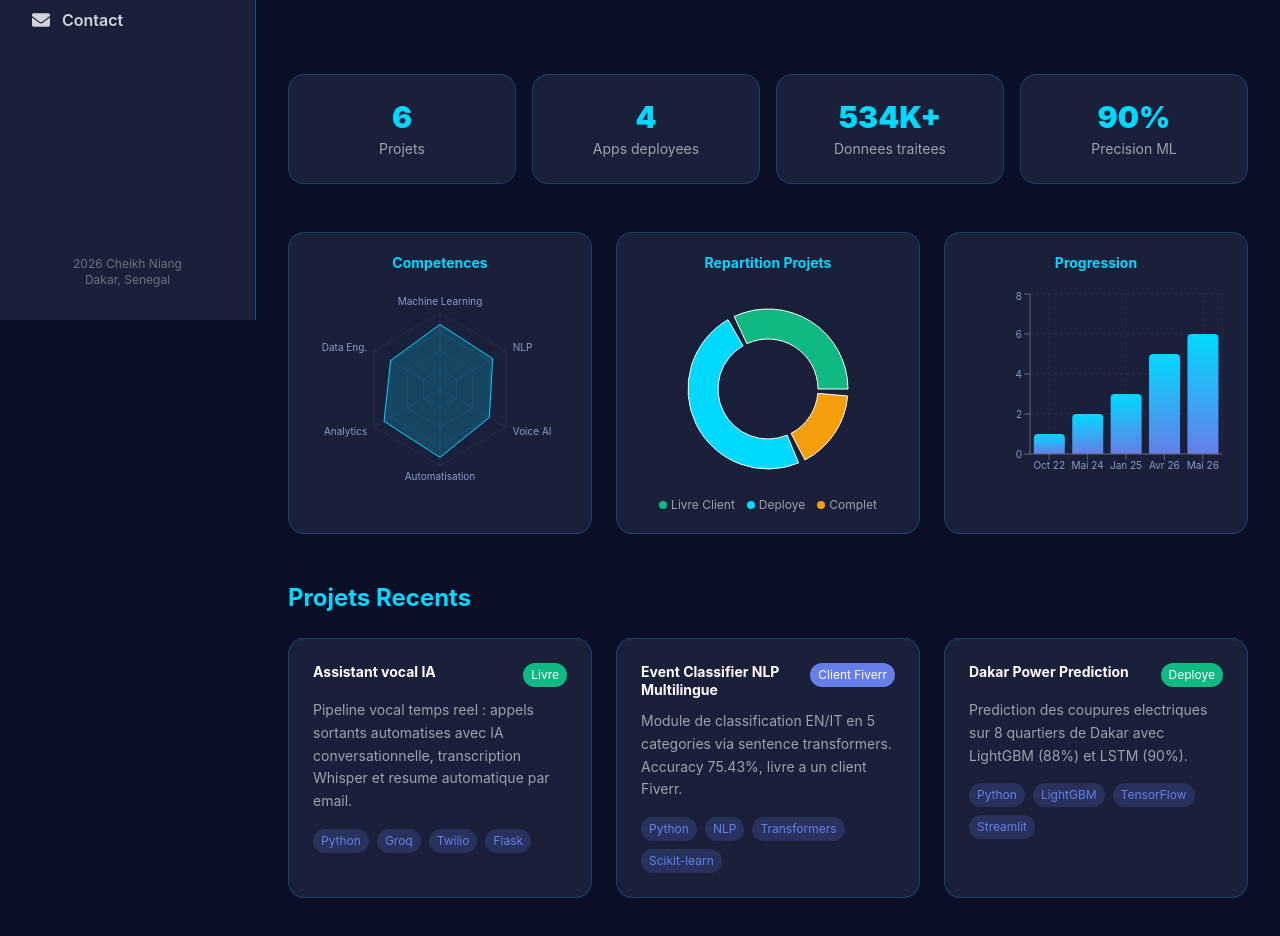
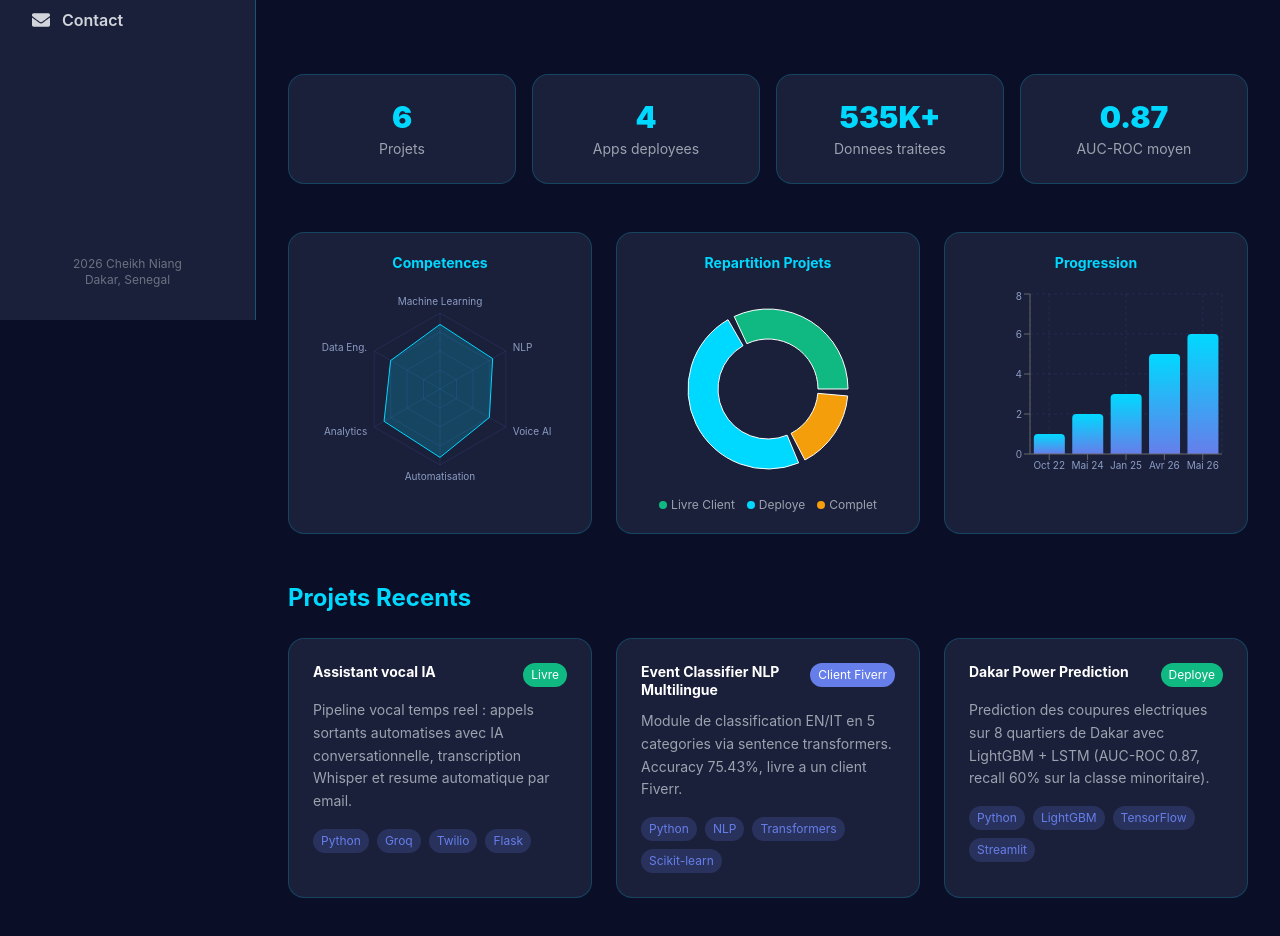
Before and after one commit to chniang/portfolio-cheikh-niang, a React (Create React App) app: page / in a window 1280 px wide. Shown: the part 480-1416 px from the top of the page. Built offline with nearby package versions, Linux system fonts and the light colour scheme.

Commit message:
fix(home): replace unverified metrics with real documented values

```diff
--- a/src/components/Home.js
+++ b/src/components/Home.js
@@ -6,8 +6,8 @@ import Dashboard from './Dashboard';
 const metrics = [
   { value: '6', label: 'Projets' },
   { value: '4', label: 'Apps deployees' },
-  { value: '534K+', label: 'Donnees traitees' },
-  { value: '90%', label: 'Precision ML' },
+  { value: '535K+', label: 'Donnees traitees' },
+  { value: '0.87', label: 'AUC-ROC moyen' },
 ];
 
 const recentProjects = [
@@ -27,7 +27,7 @@ const recentProjects = [
   },
   {
     title: 'Dakar Power Prediction',
-    desc: 'Prediction des coupures electriques sur 8 quartiers de Dakar avec LightGBM (88%) et LSTM (90%).',
+    desc: 'Prediction des coupures electriques sur 8 quartiers de Dakar avec LightGBM + LSTM (AUC-ROC 0.87, recall 60% sur la classe minoritaire).',
     tech: ['Python', 'LightGBM', 'TensorFlow', 'Streamlit'],
     badge: 'Deploye',
     color: '#10B981',
```
